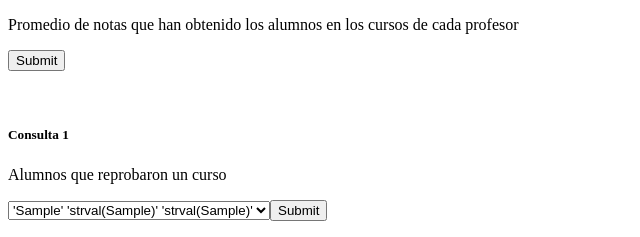
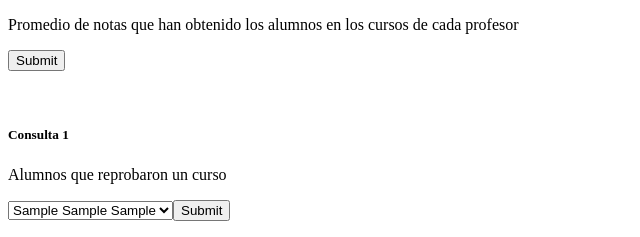
Before and after one commit to negebauer/IIC2413-Bases, a PHP site: page / in a window 1280 px wide. Shown: the part 730-967 px from the top of the page, without its empty margins (0-640 px from the left). Run offline with PHP 8.4, Linux system fonts and the light colour scheme; tables that the repository leaves empty or names only in its code hold one stand-in row (values such as "Sample post"); some libraries are stand-ins or nearby versions.

Commit message:
Consulta 1 nicer try 7

```diff
--- a/Sites/index.php
+++ b/Sites/index.php
@@ -66,7 +66,7 @@
 	$i = 0;
 	foreach($db->query($datosConsulta1) as $row)
 	{
-		echo "<option value='strval($i)'>'$row[0]' 'strval($row[1])' 'strval($row[2])'</option>";
+		echo "<option value=$i>$row[0] $row[1] $row[2]</option>";
 		$i = $i + 1;
 	}
 
```
